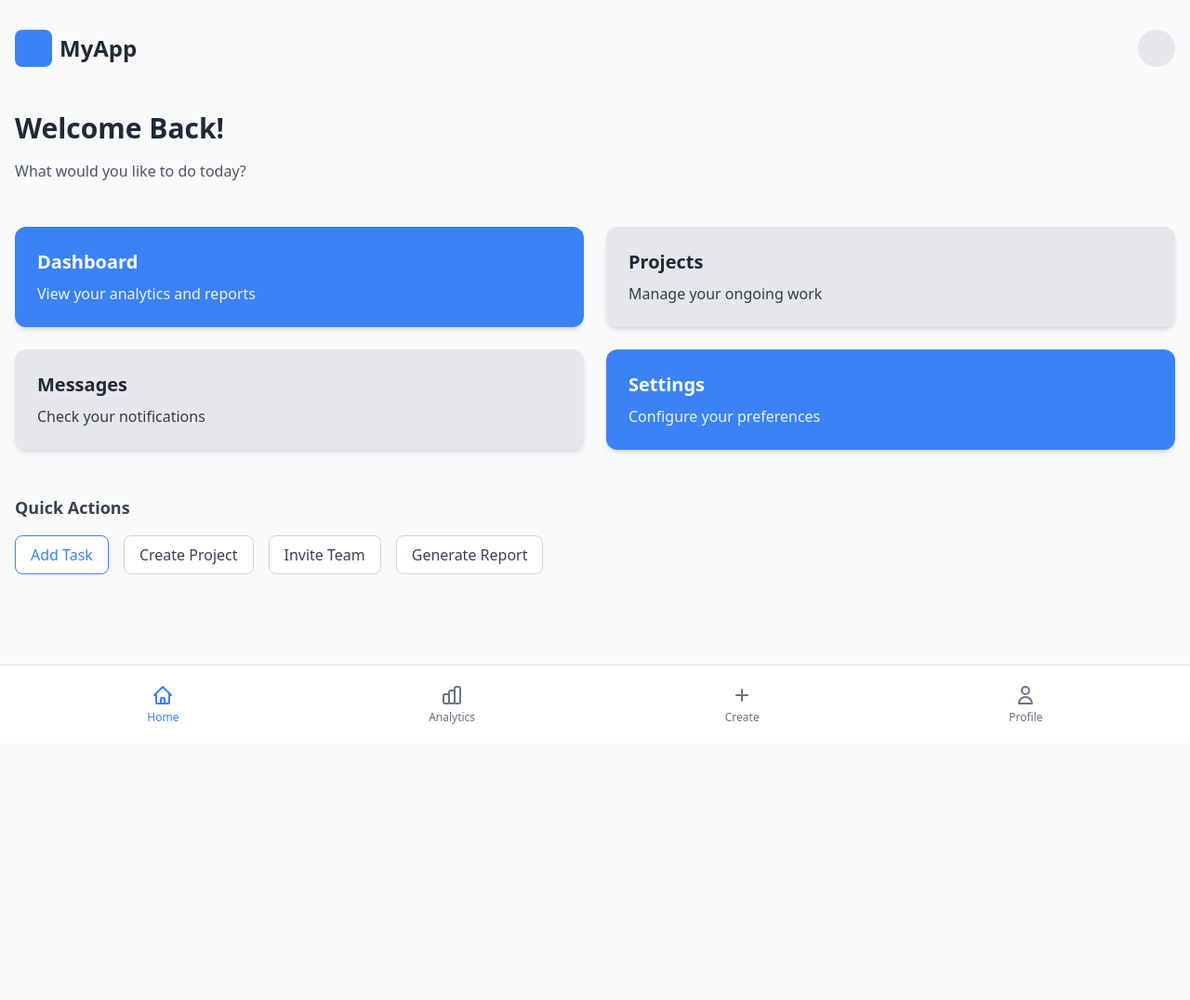
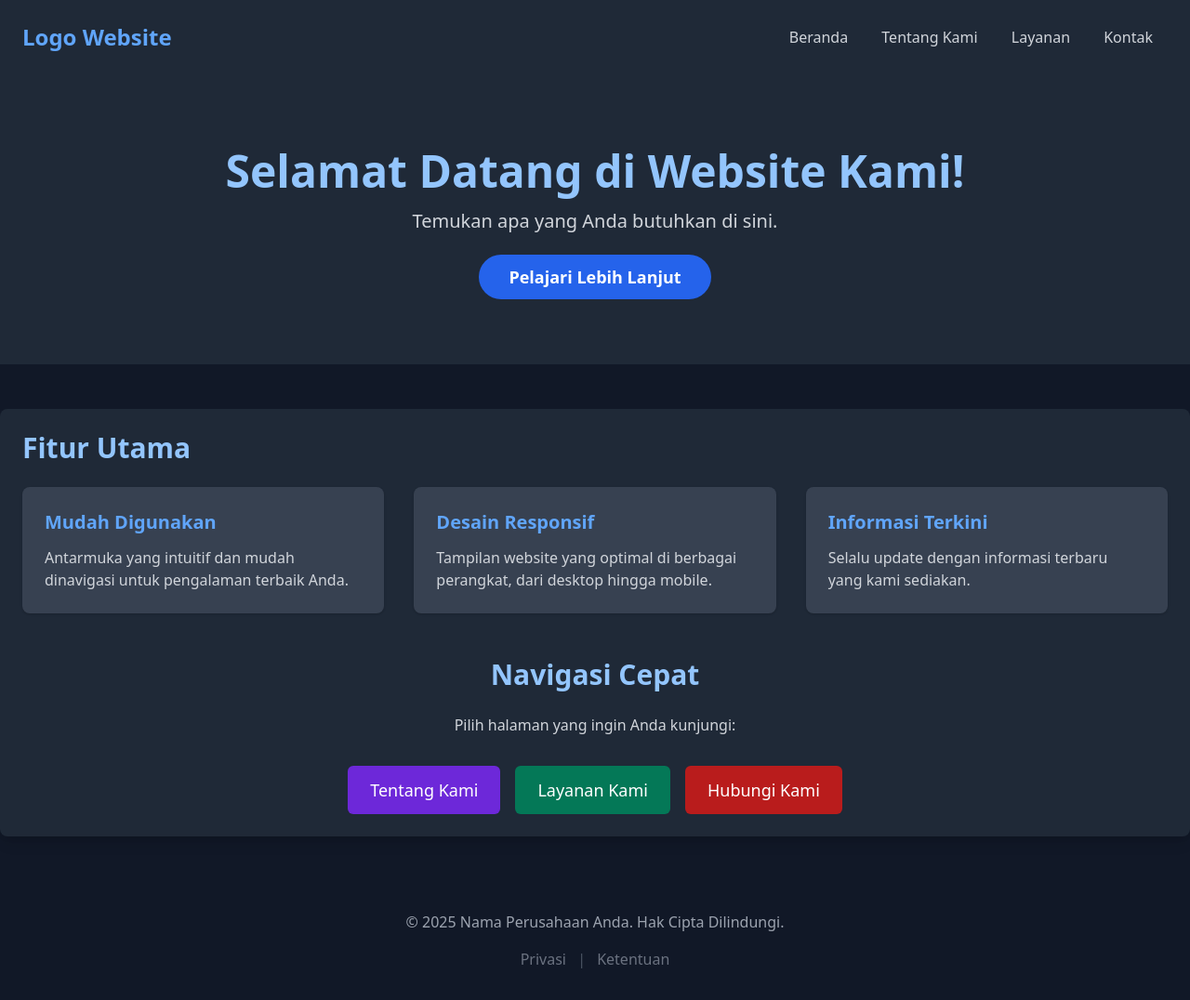
Before and after one commit to Wahid-Sys/WahidDesk, a plain HTML site: page index.html in a window 1280 px wide. Shown: the whole page at 93% size. Before the commit the page ends 800 px from the top, so only its background shows below. Drawn offline with nearby package versions, Linux system fonts and the light colour scheme.

Commit message:
update index.html

```diff
--- a/index.html
+++ b/index.html
@@ -3,96 +3,69 @@
 <head>
     <meta charset="UTF-8">
     <meta name="viewport" content="width=device-width, initial-scale=1.0">
-    <title>Home Screen</title>
-    <script src="https://cdn.tailwindcss.com"></script>
+    <title>Halaman Utama Saya (Dark Mode)</title>
+    <link href="https://cdn.jsdelivr.net/npm/tailwindcss@2.2.19/dist/tailwind.min.css" rel="stylesheet">
 </head>
-<body class="bg-gray-50 min-h-screen">
-    <div class="container mx-auto px-4 py-8">
-        <!-- Header -->
-        <header class="flex justify-between items-center mb-12">
-            <div class="flex items-center space-x-2">
-                <div class="w-10 h-10 bg-blue-500 rounded-lg"></div>
-                <h1 class="text-2xl font-bold text-gray-800">MyApp</h1>
+<body class="bg-gray-900 text-gray-200 font-sans leading-normal tracking-normal">
+
+    <nav class="bg-gray-800 p-6 shadow-lg">
+        <div class="container mx-auto flex justify-between items-center">
+            <a href="#" class="text-2xl font-bold text-blue-400">Logo Website</a>
+            <div>
+                <a href="index.html" class="text-gray-300 hover:text-blue-400 mx-4">Beranda</a>
+                <a href="tentang.html" class="text-gray-300 hover:text-blue-400 mx-4">Tentang Kami</a>
+                <a href="layanan.html" class="text-gray-300 hover:text-blue-400 mx-4">Layanan</a>
+                <a href="kontak.html" class="text-gray-300 hover:text-blue-400 mx-4">Kontak</a>
             </div>
-            <div class="w-10 h-10 bg-gray-200 rounded-full"></div>
-        </header>
+        </div>
+    </nav>
 
-        <!-- Main Content -->
-        <main>
-            <section class="mb-12">
-                <h2 class="text-3xl font-bold text-gray-800 mb-4">Welcome Back!</h2>
-                <p class="text-gray-600">What would you like to do today?</p>
-            </section>
+    <header class="bg-gray-800 text-white py-20 text-center">
+        <div class="container mx-auto">
+            <h1 class="text-5xl font-bold mb-4 text-blue-300">Selamat Datang di Website Kami!</h1>
+            <p class="text-xl mb-8 text-gray-300">Temukan apa yang Anda butuhkan di sini.</p>
+            <a href="tentang.html" class="bg-blue-600 text-white hover:bg-blue-700 px-8 py-3 rounded-full text-lg font-semibold transition duration-300">Pelajari Lebih Lanjut</a>
+        </div>
+    </header>
 
-            <!-- Navigation Cards -->
-            <div class="grid grid-cols-1 md:grid-cols-2 gap-6 mb-12">
-                <a href="#" class="bg-blue-500 hover:bg-blue-600 text-white rounded-xl p-6 shadow-md transition duration-300">
-                    <h3 class="text-xl font-semibold mb-2">Dashboard</h3>
-                    <p class="opacity-90">View your analytics and reports</p>
-                </a>
-                <a href="#" class="bg-gray-200 hover:bg-gray-300 text-gray-800 rounded-xl p-6 shadow-md transition duration-300">
-                    <h3 class="text-xl font-semibold mb-2">Projects</h3>
-                    <p class="opacity-90">Manage your ongoing work</p>
-                </a>
-                <a href="#" class="bg-gray-200 hover:bg-gray-300 text-gray-800 rounded-xl p-6 shadow-md transition duration-300">
-                    <h3 class="text-xl font-semibold mb-2">Messages</h3>
-                    <p class="opacity-90">Check your notifications</p>
-                </a>
-                <a href="#" class="bg-blue-500 hover:bg-blue-600 text-white rounded-xl p-6 shadow-md transition duration-300">
-                    <h3 class="text-xl font-semibold mb-2">Settings</h3>
-                    <p class="opacity-90">Configure your preferences</p>
-                </a>
+    <main class="container mx-auto my-12 p-6 bg-gray-800 rounded-lg shadow-lg">
+        <h2 class="text-3xl font-bold text-blue-300 mb-6">Fitur Utama</h2>
+        <div class="grid grid-cols-1 md:grid-cols-3 gap-8">
+            <div class="bg-gray-700 p-6 rounded-lg shadow">
+                <h3 class="text-xl font-semibold text-blue-400 mb-3">Mudah Digunakan</h3>
+                <p class="text-gray-300">Antarmuka yang intuitif dan mudah dinavigasi untuk pengalaman terbaik Anda.</p>
             </div>
+            <div class="bg-gray-700 p-6 rounded-lg shadow">
+                <h3 class="text-xl font-semibold text-blue-400 mb-3">Desain Responsif</h3>
+                <p class="text-gray-300">Tampilan website yang optimal di berbagai perangkat, dari desktop hingga mobile.</p>
+            </div>
+            <div class="bg-gray-700 p-6 rounded-lg shadow">
+                <h3 class="text-xl font-semibold text-blue-400 mb-3">Informasi Terkini</h3>
+                <p class="text-gray-300">Selalu update dengan informasi terbaru yang kami sediakan.</p>
+            </div>
+        </div>
 
-            <!-- Quick Actions -->
-            <section>
-                <h3 class="text-lg font-semibold text-gray-700 mb-4">Quick Actions</h3>
-                <div class="flex space-x-4 overflow-x-auto pb-4">
-                    <button class="bg-white text-blue-500 border border-blue-500 px-4 py-2 rounded-lg whitespace-nowrap hover:bg-blue-50 transition">
-                        Add Task
-                    </button>
-                    <button class="bg-white text-gray-700 border border-gray-300 px-4 py-2 rounded-lg whitespace-nowrap hover:bg-gray-100 transition">
-                        Create Project
-                    </button>
-                    <button class="bg-white text-gray-700 border border-gray-300 px-4 py-2 rounded-lg whitespace-nowrap hover:bg-gray-100 transition">
-                        Invite Team
-                    </button>
-                    <button class="bg-white text-gray-700 border border-gray-300 px-4 py-2 rounded-lg whitespace-nowrap hover:bg-gray-100 transition">
-                        Generate Report
-                    </button>
-                </div>
-            </section>
-        </main>
+        <div class="mt-12 text-center">
+            <h2 class="text-3xl font-bold text-blue-300 mb-6">Navigasi Cepat</h2>
+            <p class="text-gray-300 mb-8">Pilih halaman yang ingin Anda kunjungi:</p>
+            <div class="flex flex-wrap justify-center gap-4">
+                <a href="tentang.html" class="bg-purple-700 text-white hover:bg-purple-800 px-6 py-3 rounded-md text-lg transition duration-300">Tentang Kami</a>
+                <a href="layanan.html" class="bg-green-700 text-white hover:bg-green-800 px-6 py-3 rounded-md text-lg transition duration-300">Layanan Kami</a>
+                <a href="kontak.html" class="bg-red-700 text-white hover:bg-red-800 px-6 py-3 rounded-md text-lg transition duration-300">Hubungi Kami</a>
+            </div>
+        </div>
+    </main>
 
-        <!-- Bottom Navigation -->
-        <nav class="fixed bottom-0 left-0 right-0 bg-white border-t border-gray-200 py-3 px-6">
-            <div class="flex justify-around">
-                <a href="#" class="text-blue-500 p-2">
-                    <svg xmlns="http://www.w3.org/2000/svg" class="h-6 w-6 mx-auto" fill="none" viewBox="0 0 24 24" stroke="currentColor">
-                        <path stroke-linecap="round" stroke-linejoin="round" stroke-width="2" d="M3 12l2-2m0 0l7-7 7 7M5 10v10a1 1 0 001 1h3m10-11l2 2m-2-2v10a1 1 0 01-1 1h-3m-6 0a1 1 0 001-1v-4a1 1 0 011-1h2a1 1 0 011 1v4a1 1 0 001 1m-6 0h6" />
-                    </svg>
-                    <span class="text-xs mt-1 block">Home</span>
-                </a>
-                <a href="#" class="text-gray-500 p-2">
-                    <svg xmlns="http://www.w3.org/2000/svg" class="h-6 w-6 mx-auto" fill="none" viewBox="0 0 24 24" stroke="currentColor">
-                        <path stroke-linecap="round" stroke-linejoin="round" stroke-width="2" d="M9 19v-6a2 2 0 00-2-2H5a2 2 0 00-2 2v6a2 2 0 002 2h2a2 2 0 002-2zm0 0V9a2 2 0 012-2h2a2 2 0 012 2v10m-6 0a2 2 0 002 2h2a2 2 0 002-2m0 0V5a2 2 0 012-2h2a2 2 0 012 2v14a2 2 0 01-2 2h-2a2 2 0 01-2-2z" />
-                    </svg>
-                    <span class="text-xs mt-1 block">Analytics</span>
-                </a>
-                <a href="#" class="text-gray-500 p-2">
-                    <svg xmlns="http://www.w3.org/2000/svg" class="h-6 w-6 mx-auto" fill="none" viewBox="0 0 24 24" stroke="currentColor">
-                        <path stroke-linecap="round" stroke-linejoin="round" stroke-width="2" d="M12 6v6m0 0v6m0-6h6m-6 0H6" />
-                    </svg>
-                    <span class="text-xs mt-1 block">Create</span>
-                </a>
-                <a href="#" class="text-gray-500 p-2">
-                    <svg xmlns="http://www.w3.org/2000/svg" class="h-6 w-6 mx-auto" fill="none" viewBox="0 0 24 24" stroke="currentColor">
-                        <path stroke-linecap="round" stroke-linejoin="round" stroke-width="2" d="M16 7a4 4 0 11-8 0 4 4 0 018 0zM12 14a7 7 0 00-7 7h14a7 7 0 00-7-7z" />
-                    </svg>
-                    <span class="text-xs mt-1 block">Profile</span>
-                </a>
+    <footer class="bg-gray-900 text-gray-400 p-8 text-center mt-12">
+        <div class="container mx-auto">
+            <p>&copy; 2025 Nama Perusahaan Anda. Hak Cipta Dilindungi.</p>
+            <div class="mt-4">
+                <a href="#" class="text-gray-500 hover:text-blue-400 mx-2">Privasi</a>
+                <span class="text-gray-600">|</span>
+                <a href="#" class="text-gray-500 hover:text-blue-400 mx-2">Ketentuan</a>
             </div>
-        </nav>
-    </div>
+        </div>
+    </footer>
+
 </body>
 </html>
```
